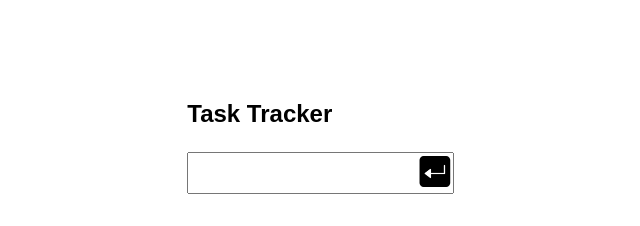
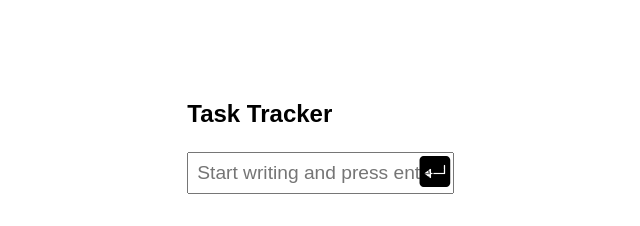
Before and after one commit to Rashik977/Task-Tracker, a plain HTML site: page index.html in a window 1280 px wide. Shown: the whole page, without its empty margins (301-941 px from the left). Drawn offline with Linux system fonts and the light colour scheme.

Commit message:
Add placeholder in input tag

```diff
--- a/index.html
+++ b/index.html
@@ -10,7 +10,11 @@
     <section class="task-tracker">
       <h1>Task Tracker</h1>
       <div class="task-input-container">
-        <input type="text" class="task-input" />
+        <input
+          type="text"
+          class="task-input"
+          placeholder="Start writing and press enter to create a task"
+        />
         <button class="task-add-btn">
           <img src="./icons/enter.png" class="enter-icon" />
         </button>
```
